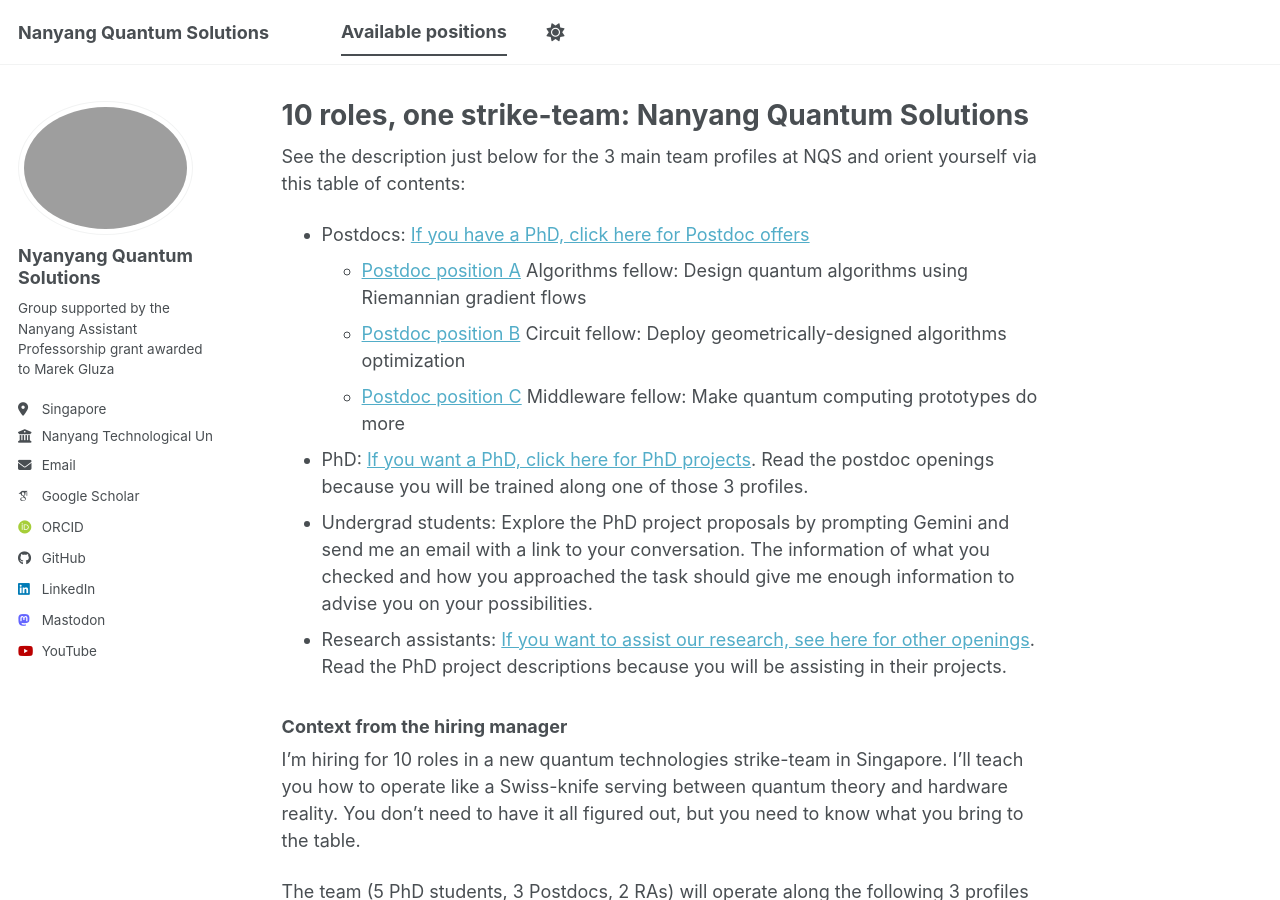
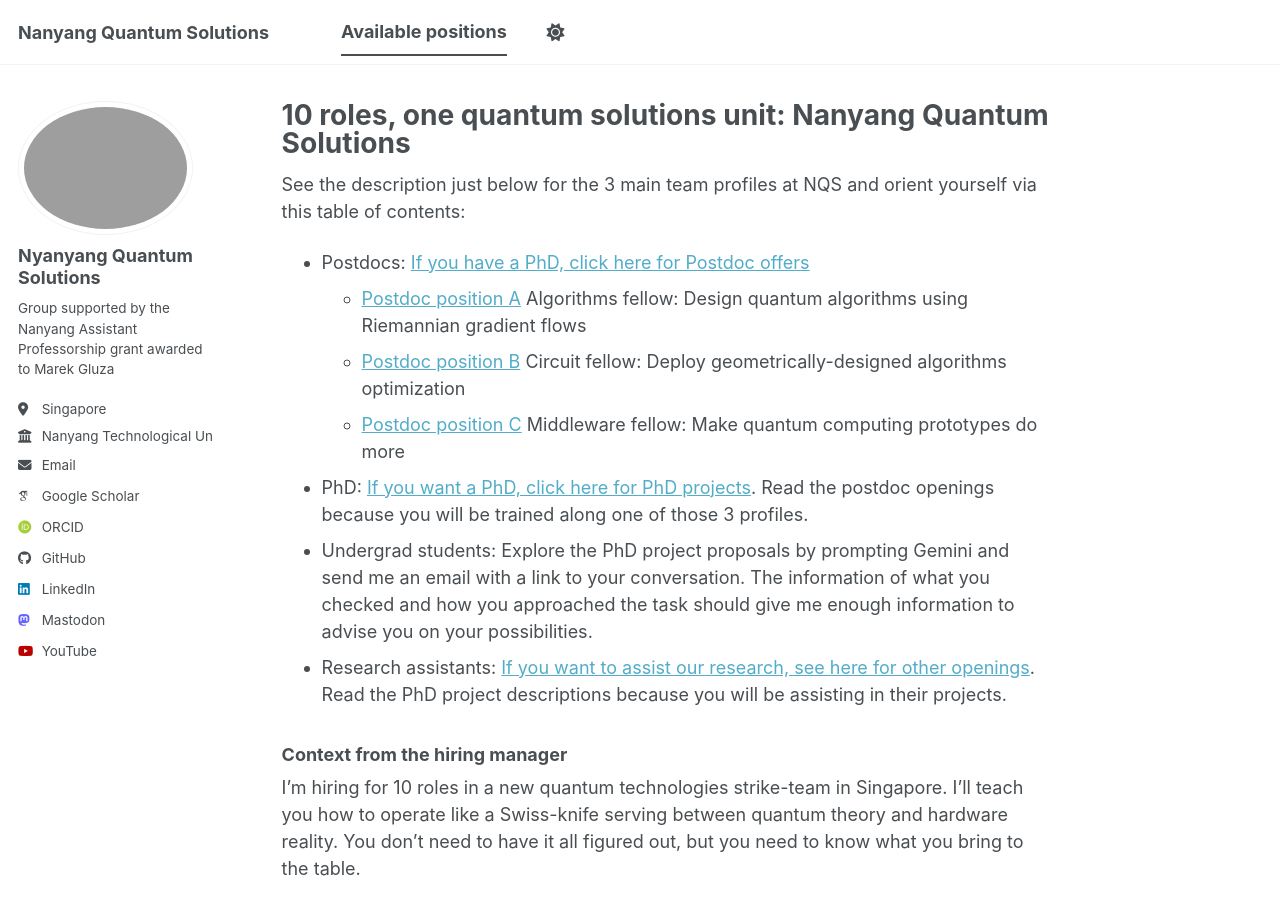
Before and after one commit to marekgluza/marekgluza.github.io, a Jekyll site: the page built from available_positions/openings.md, in a window 1280 px wide and 900 px high. Built offline with Jekyll 4.4.1, drawn with Linux system fonts in a browser that asks for light colours; some web fonts are replaced; a script bundle is joined from its source files by our own code; library files that are not in the unit come from our copies.

Commit message:
Update openings.md

```diff
--- a/available_positions/openings.md
+++ b/available_positions/openings.md
@@ -1,5 +1,5 @@
 ---
-title: " 10 roles, one strike-team: Nanyang Quantum Solutions"
+title: " 10 roles, one quantum solutions unit: Nanyang Quantum Solutions"
 excerpt: "Short description of roles funded by NAP"
 collection: opening
 ---
```
